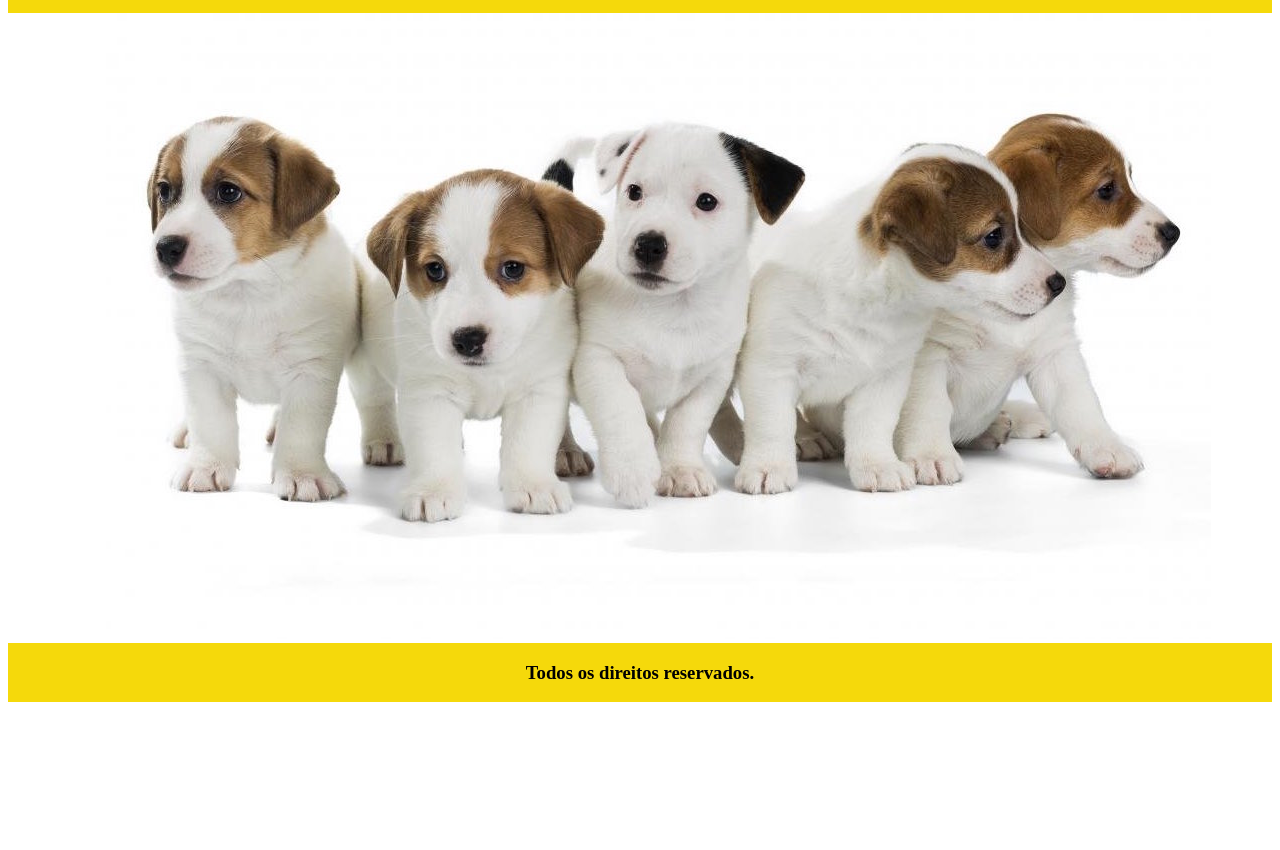
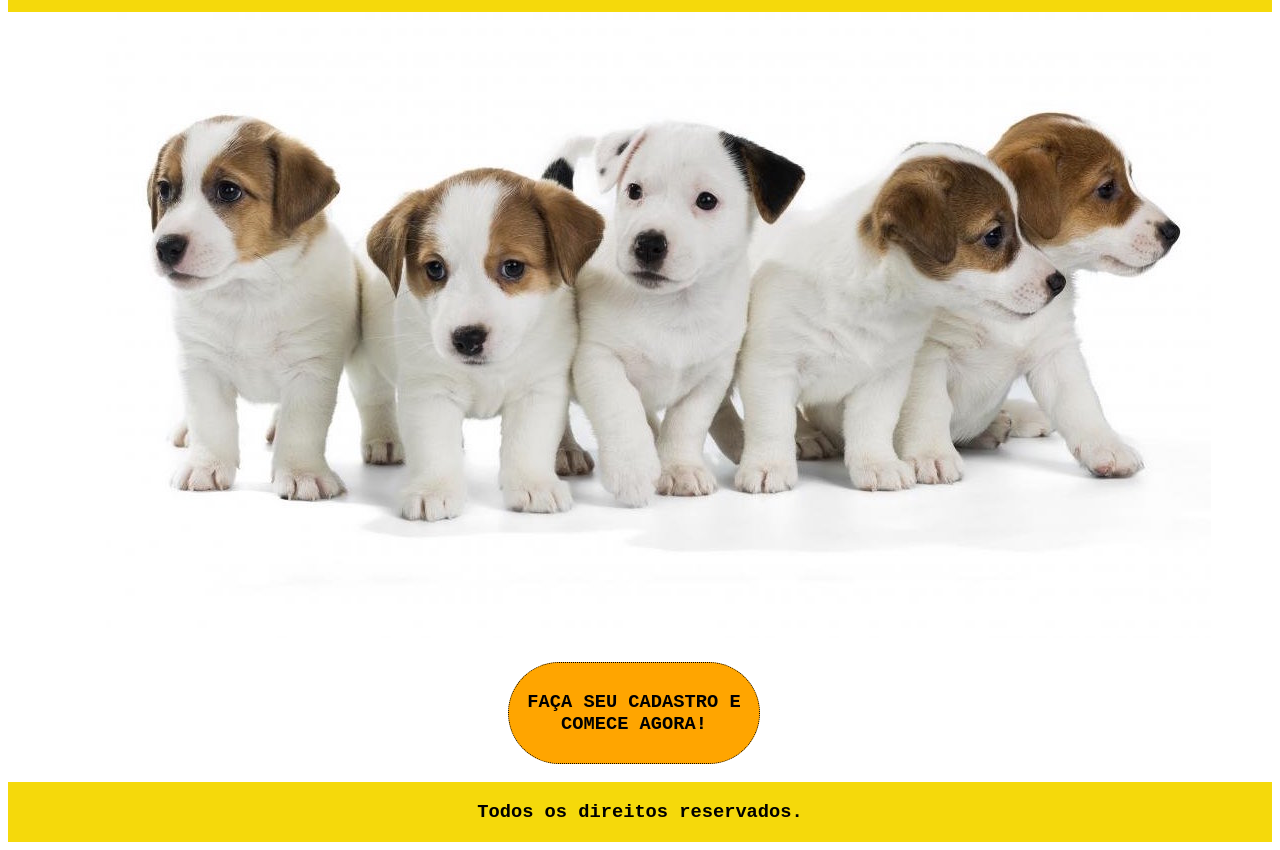
Before and after one commit to vinielelopes/ResiliaPet, a plain HTML site: page index.html in a window 1280 px wide. Shown: the part 165-1015 px from the top of the page. Before the commit the page ends 875 px from the top, so only its background shows below. Drawn offline with Linux system fonts and the light colour scheme.

Commit message:
personalizacao e balao

```diff
--- a/estilo.css
+++ b/estilo.css
@@ -71,3 +71,23 @@ li a:active {
 	transform: scale(1.1);
 
 }
+*{
+	font-family: 'Courier New', Courier, monospace;
+}
+.balao{
+	border-radius: 100px;
+	background-color: orange;
+	display: flex;
+	flex-direction: row;
+	justify-content: center;
+	align-items: center;
+	height: 100px;
+	width: 250px;
+	margin-left: 500px;
+	text-align: center;
+	border: 1px black dotted;
+}
+h3 a{
+	text-decoration: none;
+	color: black;
+}
--- a/index.html
+++ b/index.html
@@ -22,10 +22,15 @@
         </div>
         </nav>
     </header>
-    <article>
+    <main>
       <div class="foto">
         <img src="./filhotes.jpeg">
 
+      </div>
+    </main>
+    <article>
+      <div>
+        <h3 class="balao"><a href="#">FAÇA SEU CADASTRO E COMECE AGORA!</a></h3>
       </div>
     </article>
 
```
Also changed, not shown: 1 other file.
